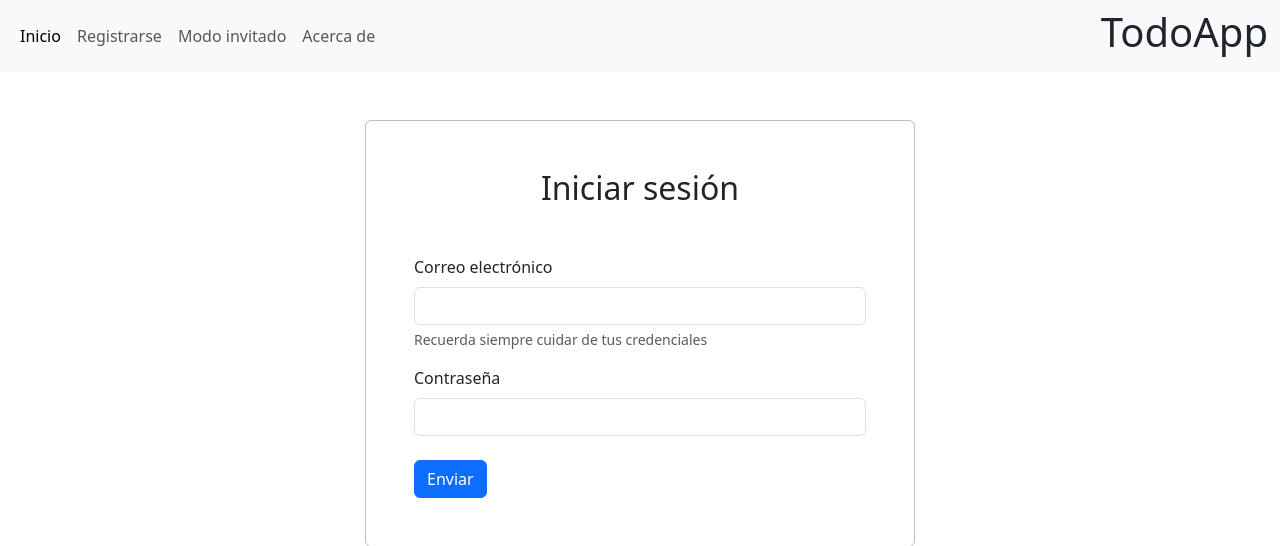
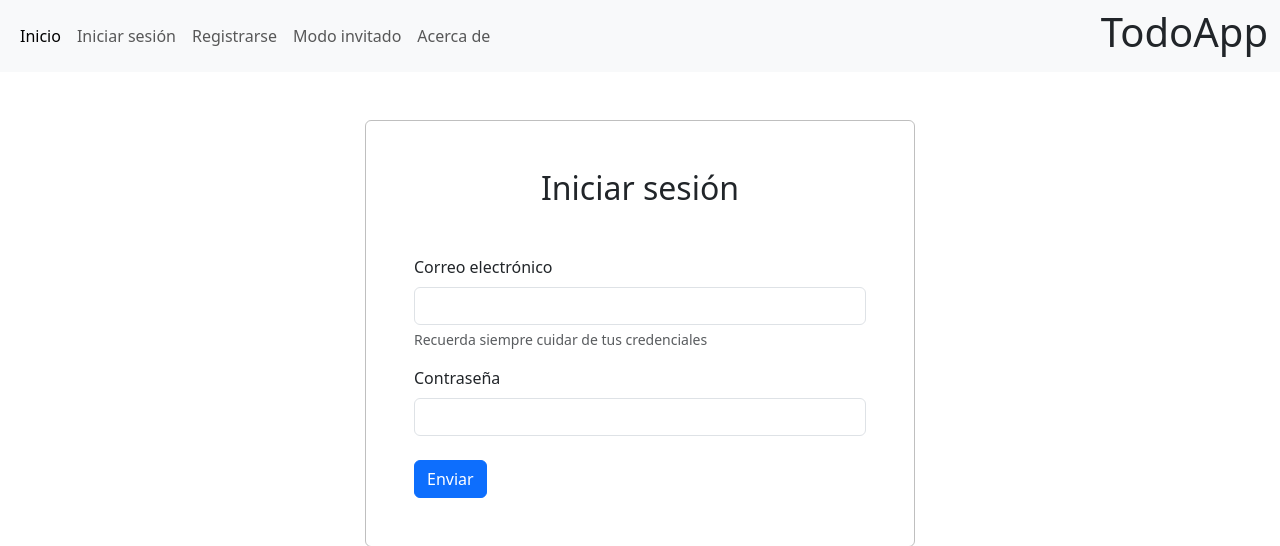
Before and after one commit to juansedev2/TodoApp, a PHP site: page / in a window 1280 px wide. Shown: the top 546 px of the page. Run offline with PHP 8.4, Linux system fonts and the light colour scheme.

Commit message:
Updated the navbar to add the real landing option/view

```diff
--- a/public/partials/NavBar.partial.php
+++ b/public/partials/NavBar.partial.php
@@ -10,10 +10,13 @@
                     <a class="nav-link active" aria-current="page" href="/">Inicio</a>
                 </li>
                 <li class="nav-item">
+                    <a class="nav-link" href="/iniciar-sesion/">Iniciar sesión</a>
+                </li>
+                <li class="nav-item">
                     <a class="nav-link" href="/registro/">Registrarse</a>
                 </li>
                 <li class="nav-item">
-                    <a class="nav-link" href="/invitado/">Modo invitado</a>
+                    <a class="nav-link" href="/modo-invitado/">Modo invitado</a>
                 </li>
                 <li class="nav-item">
                     <a class="nav-link" href="/acerca/">Acerca de</a>
```
